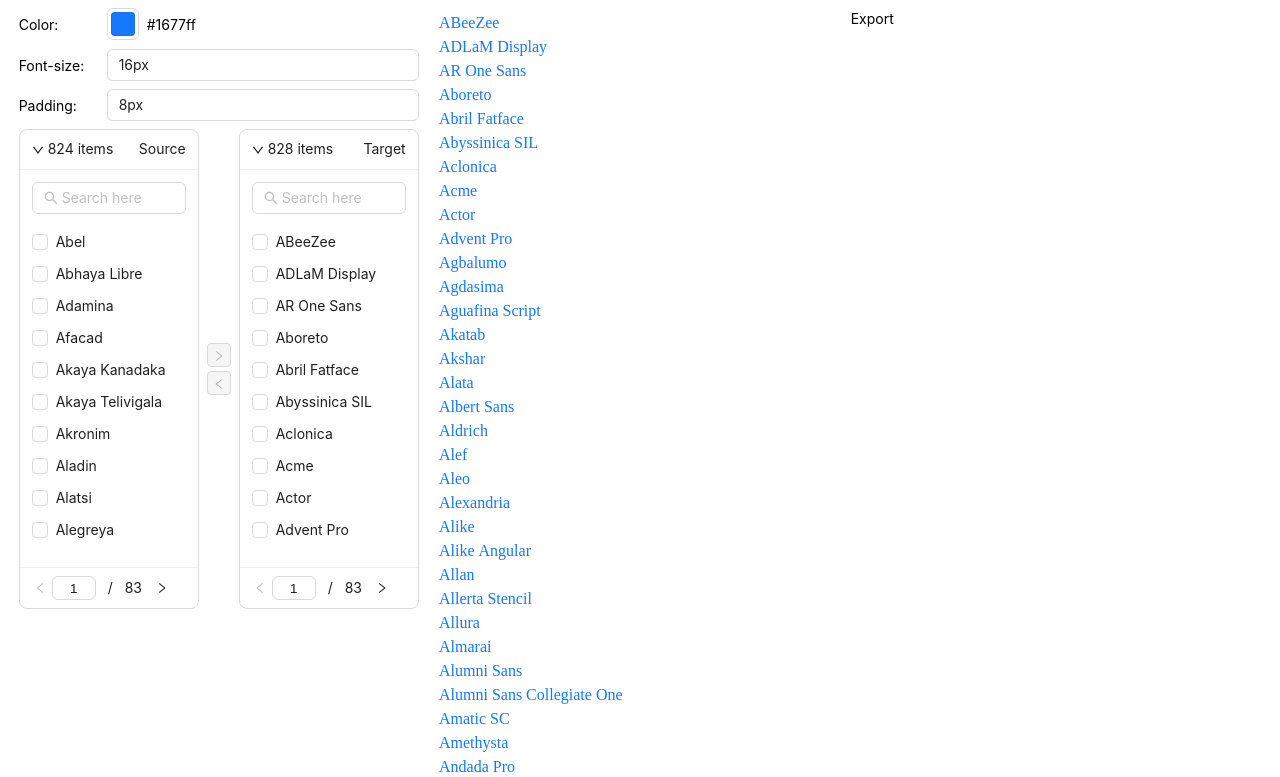
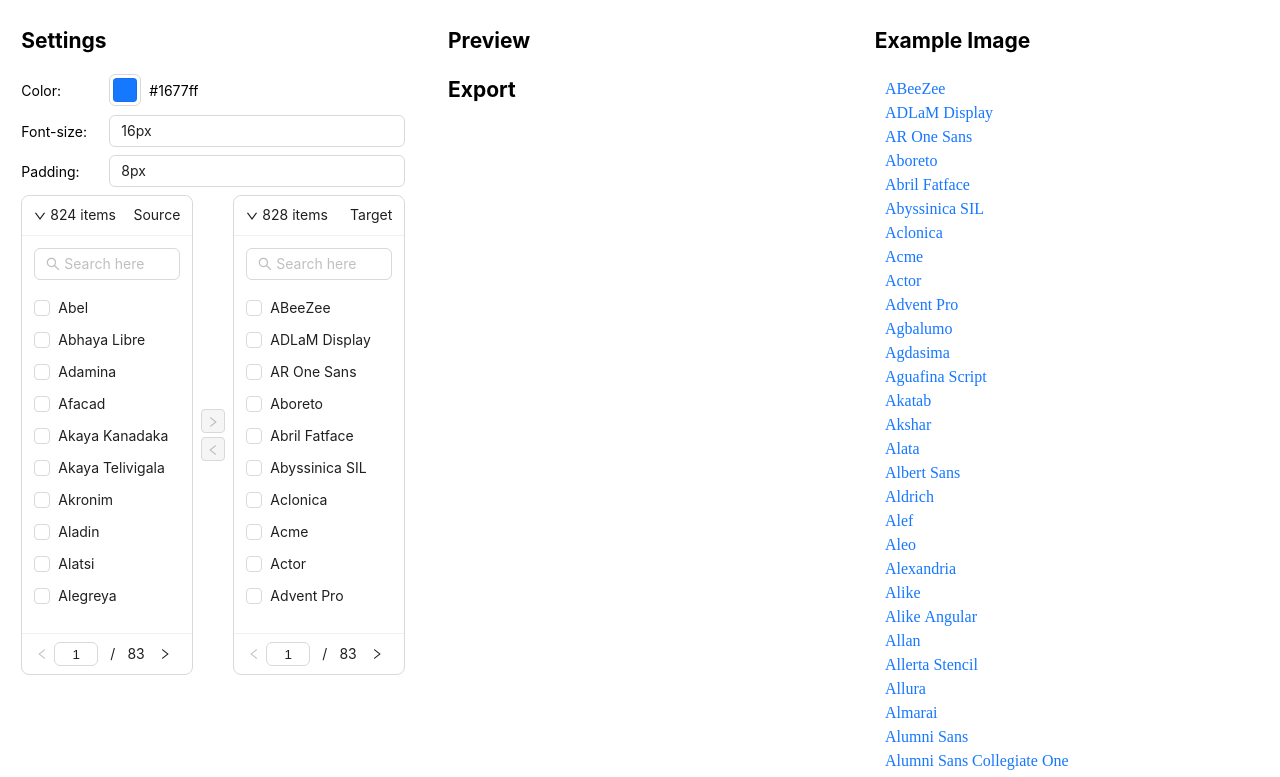
Before and after one commit to Aleksandr09332/google-font-image-generator, a React (Vite) app: page / in a window 1280 px wide. Shown: the top 777 px of the page. Built offline with nearby package versions, Linux system fonts and the light colour scheme; a web font is replaced by a local one.

Commit message:
Fix. CSS Style

```diff
--- /dev/null
+++ b/src/component/App/index.css
@@ -0,0 +1,8 @@
+.col {
+	padding: 8px;
+}
+
+.container {
+	margin: 0 auto;
+	width: 384px;
+}
--- a/src/component/App/index.tsx
+++ b/src/component/App/index.tsx
@@ -7,6 +7,7 @@ import { FontTransfer } from '../FontTransfer';
 import type { IFontTransferProps } from '../FontTransfer';
 import { FontLinks } from '../FontLinks';
 import { Canvas } from '../Canvas';
+import './index.css';
 
 const App = () => {
   const [fontNames, setFontNames] = useState<IFontTransferProps['target']>(initialFonts);
@@ -20,20 +21,29 @@ const App = () => {
     <div>
       <FontLinks />
       <Row>
-        <Col span={24} lg={8} style={{ minWidth: 400 }}>
-          <FontParams fields={fontParams} onChange={handleChangeFontParams} />
-          <FontTransfer target={fontNames} onChange={setFontNames} />
+        <Col className="col" span={24} xl={8} style={{ minWidth: 384 }}>
+          <div className="container">
+            <h2>Settings</h2>
+            <FontParams fields={fontParams} onChange={handleChangeFontParams}/>
+            <FontTransfer target={fontNames} onChange={setFontNames}/>
+          </div>
         </Col>
-        <Col span={24} lg={8}>
+        <Col className="col" span={24} xl={8}>
+          <div className="container">
+            <h2>Preview</h2>
+            <h2>Export</h2>
+          </div>
+        </Col>
+        <Col className="col" span={24} xl={8}>
+          <div className="container">
+            <h2>Example Image</h2>
             <Canvas
               fonts={fontNames}
               color={fontParams[fontParamsEnum.COLOR]}
               fontSize={fontParams[fontParamsEnum.FONT_SIZE]}
               padding={fontParams[fontParamsEnum.PADDING]}
             />
-        </Col>
-        <Col span={24} lg={8}>
-          Export
+          </div>
         </Col>
       </Row>
     </div>
--- a/src/component/Canvas/index.css
+++ /dev/null
@@ -1,3 +0,0 @@
-.item-input {
-	width: 100%;
-}
--- a/src/component/Canvas/index.tsx
+++ b/src/component/Canvas/index.tsx
@@ -1,6 +1,5 @@
 import { FC, useLayoutEffect, useRef } from 'react';
 import { IFields } from '../FontParams';
-import './index.css';
 
 export interface ICanvasProps extends IFields {
   fonts: string[];
--- a/src/component/FontParams/index.css
+++ b/src/component/FontParams/index.css
@@ -1,7 +1,7 @@
 .form-style {
 	display: flex;
 	flex-direction: column;
-	width: 400px;
+	width: 384px;
 	margin: 0 auto;
 }
 
--- a/src/component/FontTransfer/index.tsx
+++ b/src/component/FontTransfer/index.tsx
@@ -19,12 +19,12 @@ export const FontTransfer: FC<IFontTransferProps> = ({ target, onChange }) => {
     <Transfer
       style={{
         margin: '0 auto',
-        width: 400,
+        width: 384,
       }}
       showSearch
       pagination
       listStyle={{
-        width: 180,
+        width: 172,
         height: 480,
       }}
       dataSource={fontsSource}
--- a/src/index.css
+++ b/src/index.css
@@ -7,12 +7,6 @@
   text-rendering: optimizeLegibility;
   -webkit-font-smoothing: antialiased;
   -moz-osx-font-smoothing: grayscale;
-}
-
-#root {
-  min-height: 100vh;
-  box-sizing: border-box;
-  padding: 8px;
 }
 
 a {
```
Lines whose indentation alone changed are shown as unchanged.
